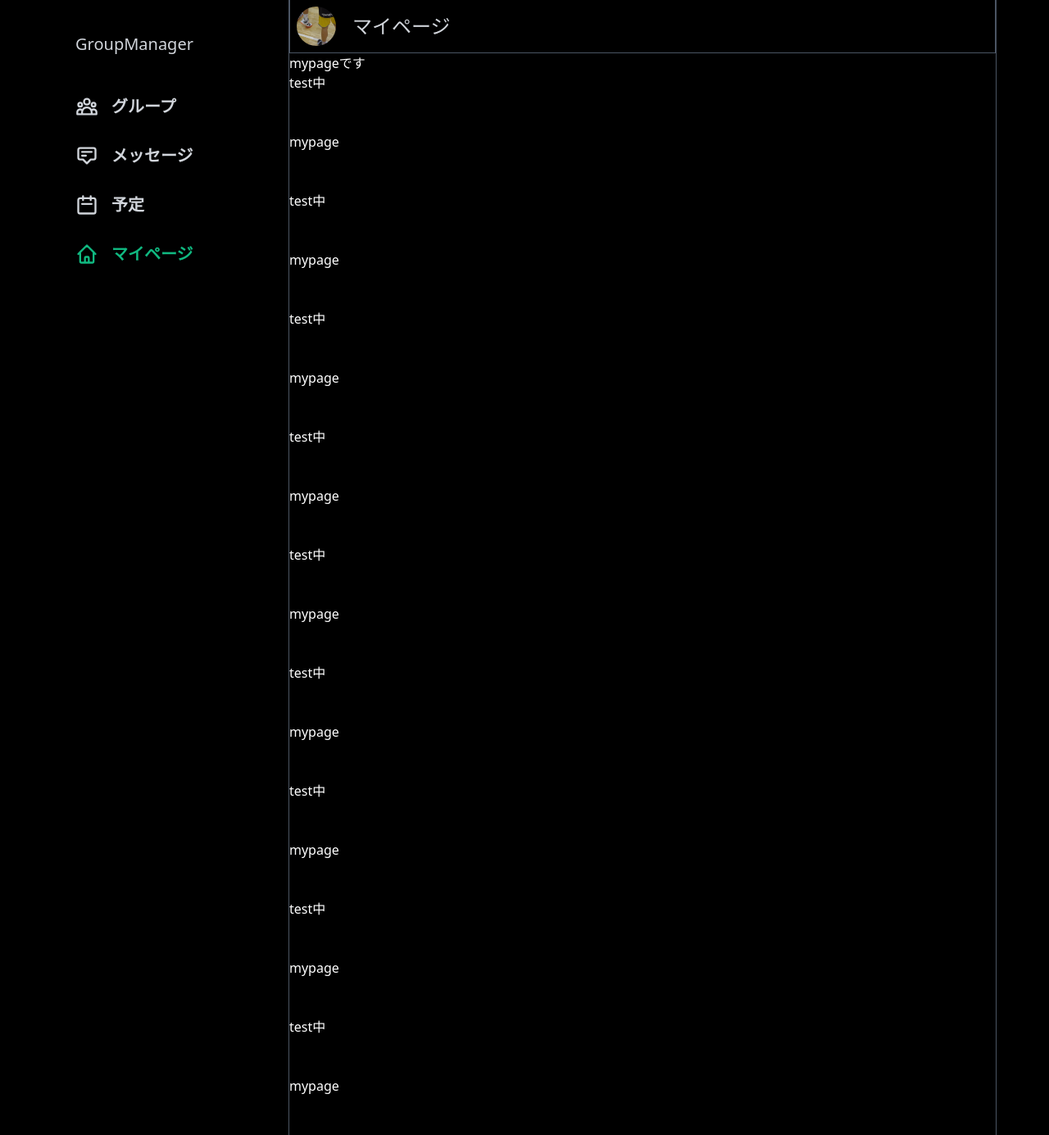
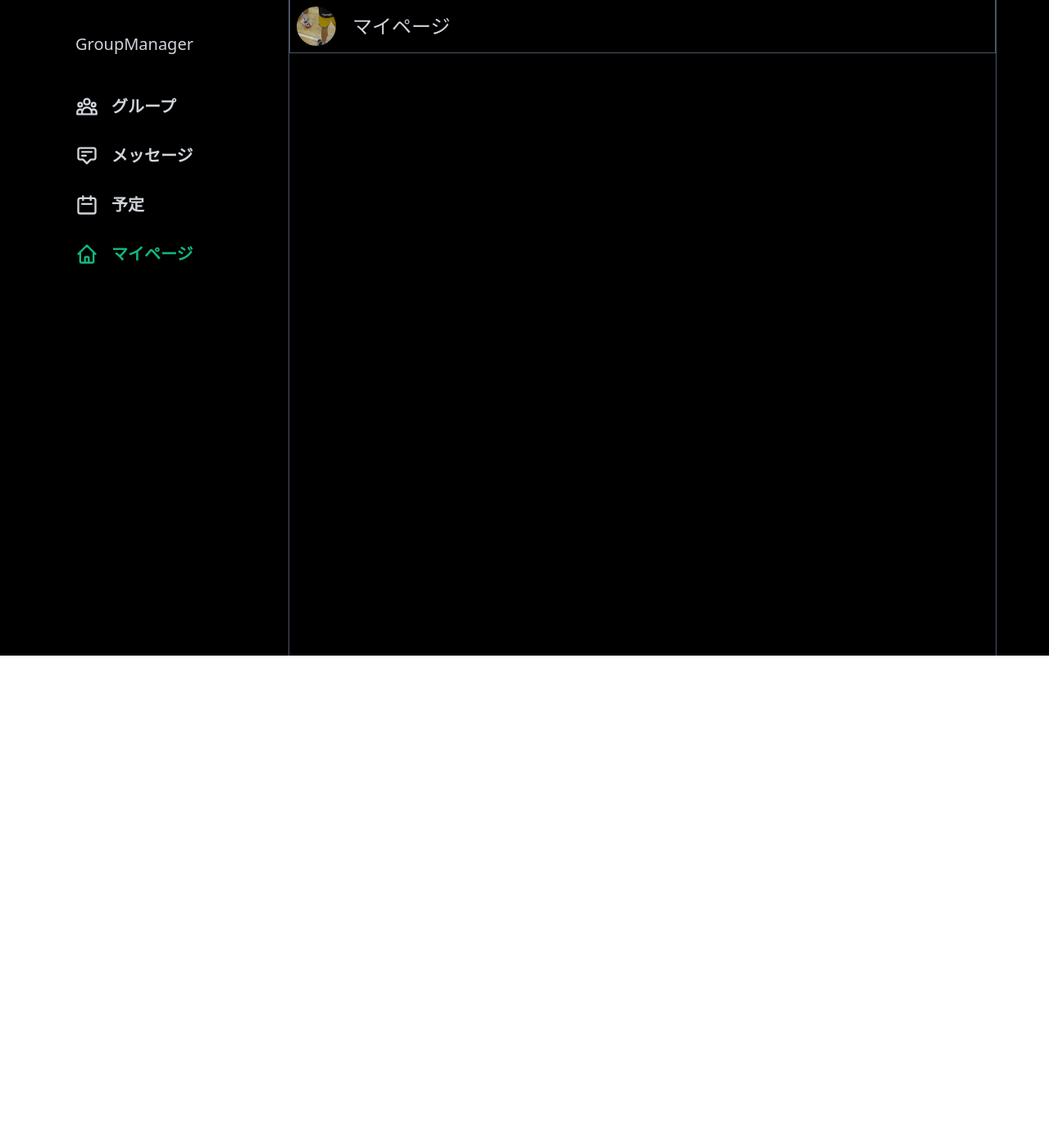
Before and after one commit to toki-developer/group-manager-client, a Next.js app: page /mypage in a window 1280 px wide. Shown: the whole page at 82% size. After the commit the page ends 800 px from the top, so only its background shows below. Built offline with nearby package versions, Linux system fonts and the light colour scheme.

Commit message:
update/graphqlでバックエンドと追加

```diff
--- /dev/null
+++ b/src/components/GroupItem.tsx
@@ -0,0 +1,37 @@
+import { Icon } from "src/components/shared/Icon";
+
+type Props = {
+  item: {
+    id: string;
+    name: string;
+    iconUrl: string;
+  };
+};
+
+export const GroupItem = (props: Props) => {
+  return (
+    <div className={"flex items-center justify-between"}>
+      <div className={"flex items-center"}>
+        <Icon iconUrl={props.item.iconUrl} />
+        <div className={"ml-2"}>{props.item.name}</div>
+      </div>
+      <div>
+        <svg
+          className="text-gray-300 flex-shrink-0 ml-7 mr-4 h-7 w-7"
+          xmlns="http://www.w3.org/2000/svg"
+          fill="none"
+          viewBox="0 0 24 24"
+          stroke="currentColor"
+          aria-hidden="true"
+        >
+          <path
+            strokeLinecap="round"
+            strokeLinejoin="round"
+            strokeWidth="2"
+            d="M11 5H6a2 2 0 00-2 2v11a2 2 0 002 2h11a2 2 0 002-2v-5m-1.414-9.414a2 2 0 112.828 2.828L11.828 15H9v-2.828l8.586-8.586z"
+          />
+        </svg>
+      </div>
+    </div>
+  );
+};
--- a/src/components/GroupList.tsx
+++ b/src/components/GroupList.tsx
@@ -1,23 +1,36 @@
-const date = [
-  {
-    id: "1",
-    name: "ハンド部",
-    img: "",
-  },
-  {
-    id: "2",
-    name: "部活",
-    img: "",
-  },
-];
+import { gql, useQuery } from "@apollo/client";
+import { GroupItem } from "src/components/GroupItem";
+import { Icon } from "src/components/shared/Icon";
+
+const GET_GROUPS_QUERY = gql`
+  query {
+    groupsByUser(id: 2) {
+      id
+      name
+      iconUrl
+      updatedAt
+    }
+  }
+`;
 
 export const GroupList = () => {
+  const { data, loading, error } = useQuery(GET_GROUPS_QUERY);
   return (
     <ul>
-          {date.map((item) => {
-              return (
-                  <div key={item.id}>{ item.name }</div>
-          )
+      <li className={"border-b border-gray-600"}>
+        <div className={"flex items-center justify-between"}>
+          <div className={"flex items-center"}>
+            <Icon iconUrl={"/group.png"} />
+            <div className={"ml-2"}>グループを追加</div>
+          </div>
+        </div>
+      </li>
+      {data?.groupsByUser?.map((item: any) => {
+        return (
+          <li key={item.id} className={"border-b border-gray-600"}>
+            <GroupItem item={item} />
+          </li>
+        );
       })}
     </ul>
   );
--- a/src/pages/calendar.tsx
+++ b/src/pages/calendar.tsx
@@ -1,4 +1,4 @@
-import { Layout } from "src/components/layout";
+import { Layout } from "src/components/Layout";
 import { Top } from "src/components/Top";
 
 const calendar = () => {
--- a/src/pages/index.tsx
+++ b/src/pages/index.tsx
@@ -1,5 +1,5 @@
 import { GroupList } from "src/components/GroupList";
-import { Layout } from "src/components/layout";
+import { Layout } from "src/components/Layout";
 import { Top } from "src/components/Top";
 
 const IndexPage = () => {
--- a/src/pages/message.tsx
+++ b/src/pages/message.tsx
@@ -1,4 +1,4 @@
-import { Layout } from "src/components/layout";
+import { Layout } from "src/components/Layout";
 import { Top } from "src/components/Top";
 
 const message = () => {
--- a/src/pages/mypage.tsx
+++ b/src/pages/mypage.tsx
@@ -1,65 +1,10 @@
-import { Layout } from "src/components/layout";
+import { Layout } from "src/components/Layout";
 import { Top } from "src/components/Top";
 
 const mypage = () => {
   return (
     <Layout>
       <Top title="マイページ" />
-      <div>mypageです</div>
-      <div>test中</div>
-      <br />
-      <br />
-      <div>mypage</div>
-      <br />
-      <br />
-      <div>test中</div>
-      <br />
-      <br />
-      <div>mypage</div>
-      <br />
-      <br />
-      <div>test中</div>
-      <br />
-      <br />
-      <div>mypage</div>
-      <br />
-      <br />
-      <div>test中</div>
-      <br />
-      <br />
-      <div>mypage</div>
-      <br />
-      <br />
-      <div>test中</div>
-      <br />
-      <br />
-      <div>mypage</div>
-      <br />
-      <br />
-      <div>test中</div>
-      <br />
-      <br />
-      <div>mypage</div>
-      <br />
-      <br />
-      <div>test中</div>
-      <br />
-      <br />
-      <div>mypage</div>
-      <br />
-      <br />
-      <div>test中</div>
-      <br />
-      <br />
-      <div>mypage</div>
-      <br />
-      <br />
-      <div>test中</div>
-      <br />
-      <br />
-      <div>mypage</div>
-      <br />
-      <br />
     </Layout>
   );
 };
```
Also changed, not shown: src/components/Top.tsx (+3 -6 lines), public/group.png (added).
